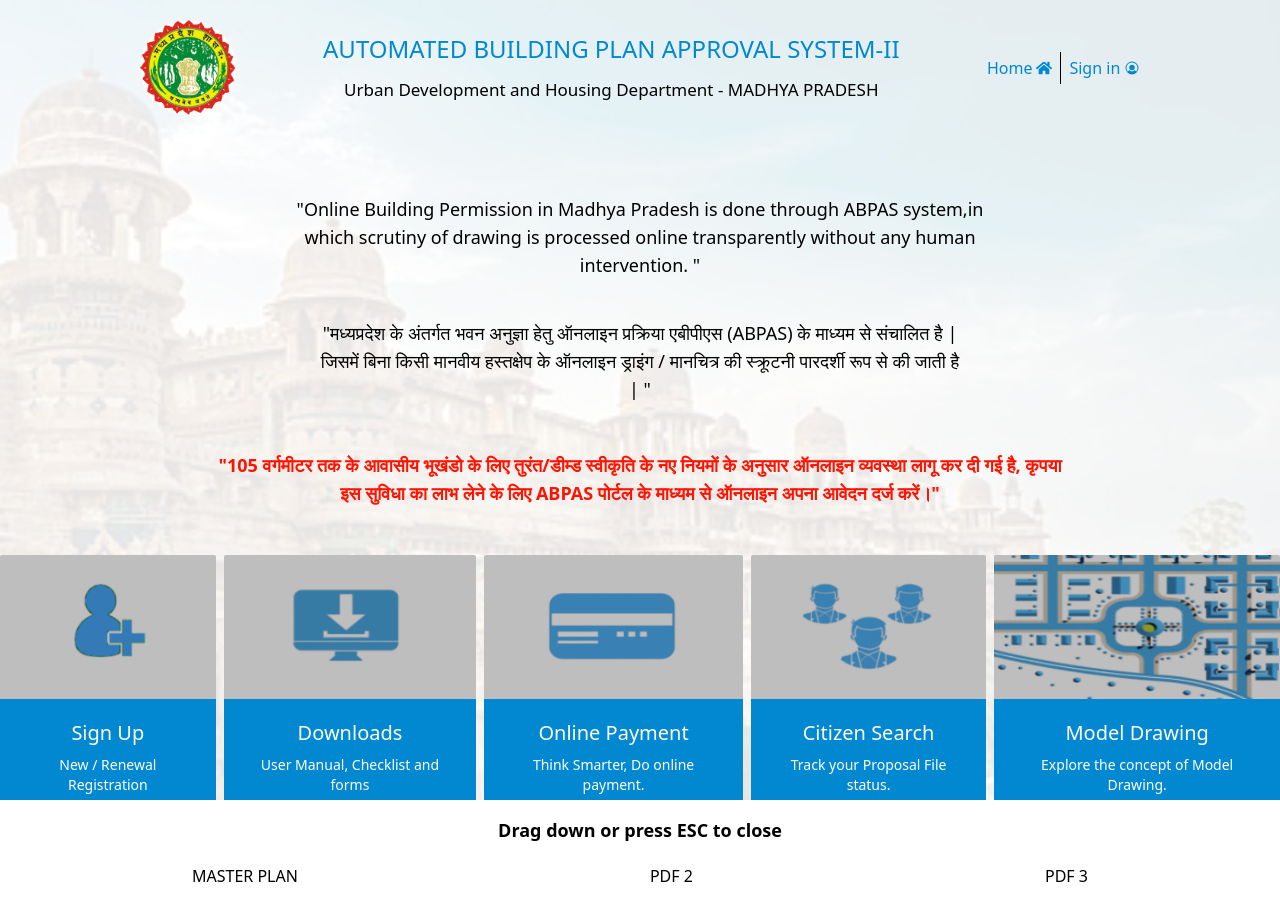
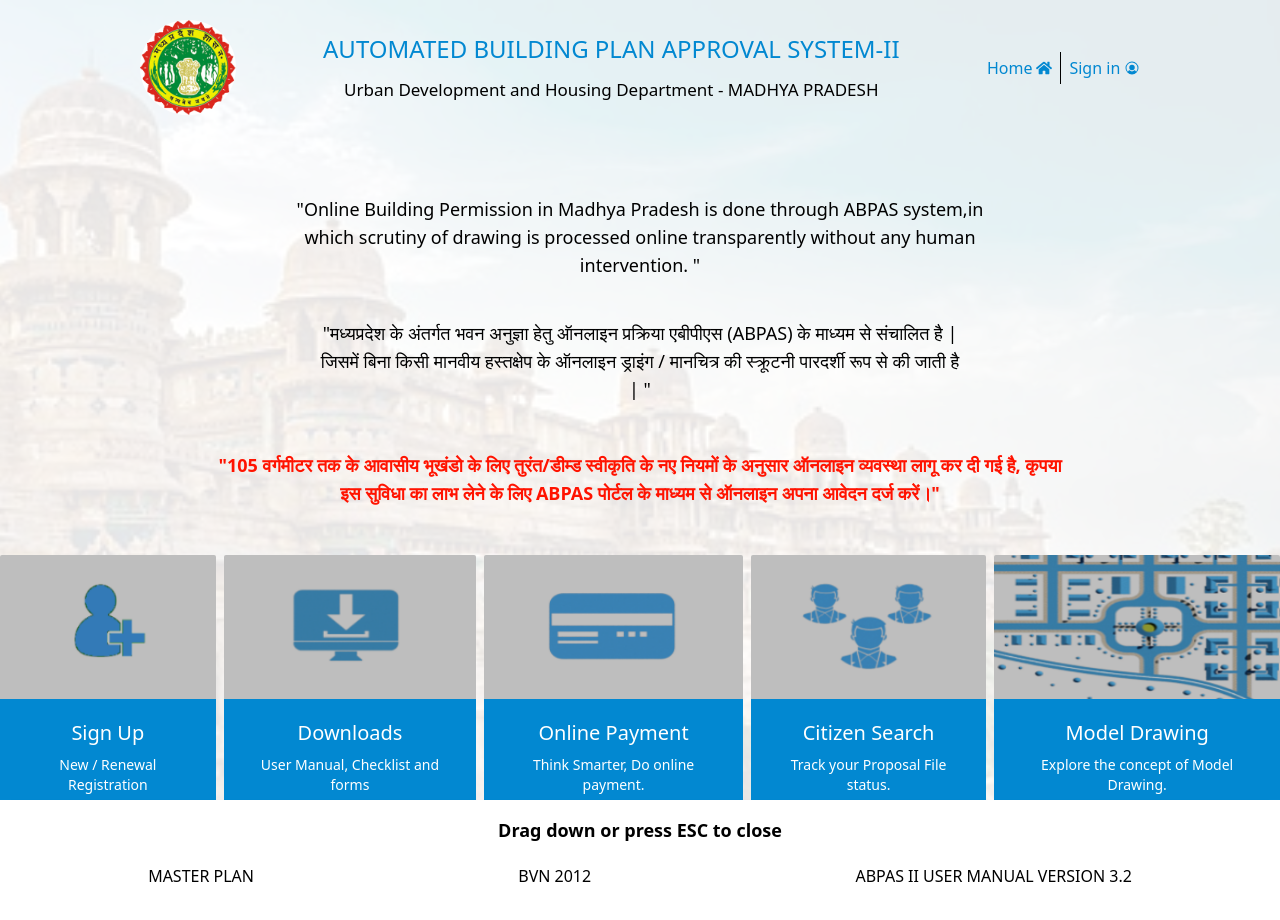
Before and after one commit to shubhamkaundal98/abpas, a React (Vite) app: page / in a window 1280 px wide. Shown: the top 920 px of the page. Built offline with nearby package versions, Linux system fonts and the light colour scheme.

Commit message:
Add pdfs

```diff
--- a/src/components/SwipeableMenu.jsx
+++ b/src/components/SwipeableMenu.jsx
@@ -1,6 +1,8 @@
 import React, { useState, useEffect, useRef } from "react";
 import { useSpring, animated } from "react-spring";
 import { useGesture } from "@use-gesture/react";
+import manualVersion from "../assets/ABPAS_II_USER _MANUAL_ VERSION_3.2.pdf";
+import bvnRule from "../assets/2012_06_01_BVN_rule_2012.pdf";
 
 const SwipeableMenu = ({ isOpen, onClose }) => {
   const menuRef = useRef();
@@ -75,13 +77,13 @@
             </a>
           </li>
           <li>
-            <a href="/path/to/pdf2.pdf" download>
-              PDF 2
+            <a href={bvnRule} target="_blank">
+              BVN 2012
             </a>
           </li>
           <li>
-            <a href="/path/to/pdf3.pdf" download>
-              PDF 3
+            <a href={manualVersion} target="_blank">
+              ABPAS II USER MANUAL VERSION 3.2
             </a>
           </li>
         </ul>
```
